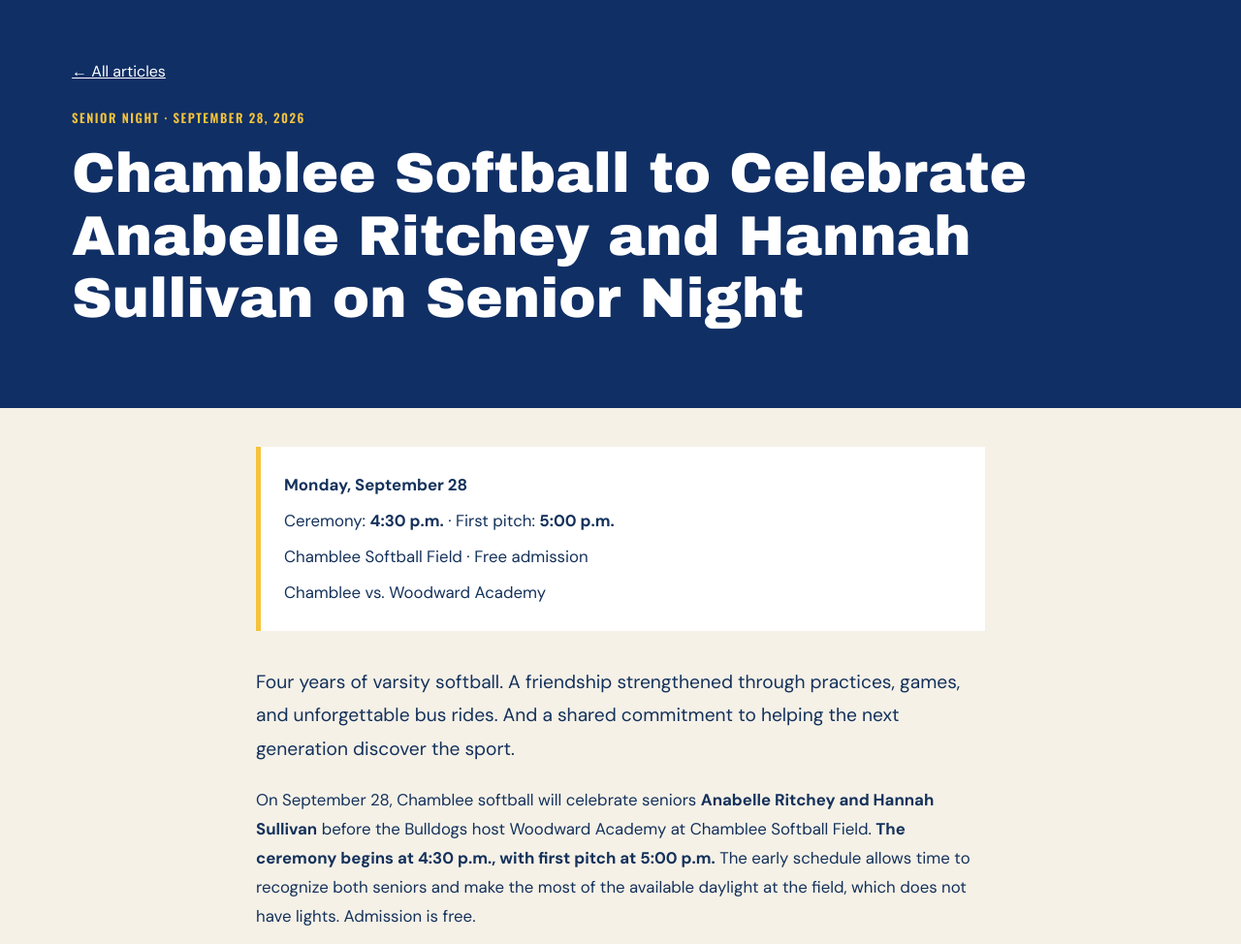
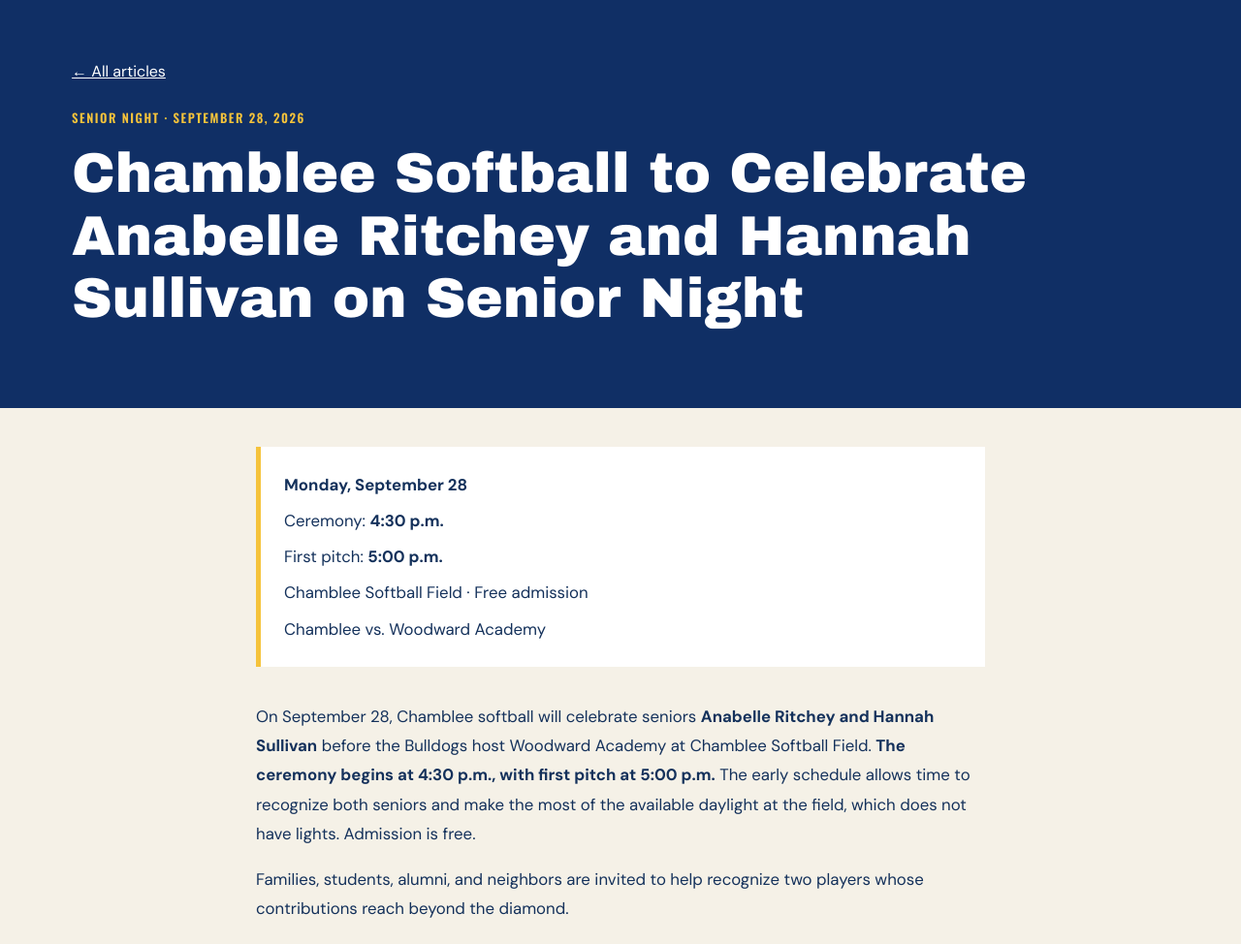
Before and after one commit to tedweb/chamblee-softball, an Astro site: page /articles/senior-night-2026 in a window 1280 px wide. Shown: the part 92-1066 px from the top of the page at 97% size. Built offline with nearby package versions, Linux system fonts and the light colour scheme; Astro itself is replaced by a stand-in of ours; a web font is replaced by a local one.

Commit message:
Update Site source

```diff
--- a/src/pages/articles/senior-night-2026.astro
+++ b/src/pages/articles/senior-night-2026.astro
@@ -10,8 +10,7 @@ import { seniorNight } from "../../data/articles";
     <article class="senior-article">
       <header class="articles-heading"><div class="section-wrap"><a href="/articles">← All articles</a><p>SENIOR NIGHT · SEPTEMBER 28, 2026</p><h1>{seniorNight.title}</h1></div></header>
       <div class="article-body">
-        <aside class="article-event" aria-label="Senior Night details"><strong>Monday, September 28</strong><span>Ceremony: <b>4:30 p.m.</b> · First pitch: <b>5:00 p.m.</b></span><span>Chamblee Softball Field · Free admission</span><span>Chamblee vs. Woodward Academy</span></aside>
-        <p class="article-lead">Four years of varsity softball. A friendship strengthened through practices, games, and unforgettable bus rides. And a shared commitment to helping the next generation discover the sport.</p>
+        <aside class="article-event" aria-label="Senior Night details"><strong>Monday, September 28</strong><span>Ceremony: <b>4:30 p.m.</b></span><span>First pitch: <b>5:00 p.m.</b></span><span>Chamblee Softball Field · Free admission</span><span>Chamblee vs. Woodward Academy</span></aside>
         <p>On September 28, Chamblee softball will celebrate seniors <strong>Anabelle Ritchey and Hannah Sullivan</strong> before the Bulldogs host Woodward Academy at Chamblee Softball Field. <strong>The ceremony begins at 4:30 p.m., with first pitch at 5:00 p.m.</strong> The early schedule allows time to recognize both seniors and make the most of the available daylight at the field, which does not have lights. Admission is free.</p>
         <p>Families, students, alumni, and neighbors are invited to help recognize two players whose contributions reach beyond the diamond.</p>
         <h2>Anabelle Ritchey <span>#7</span></h2>
```
